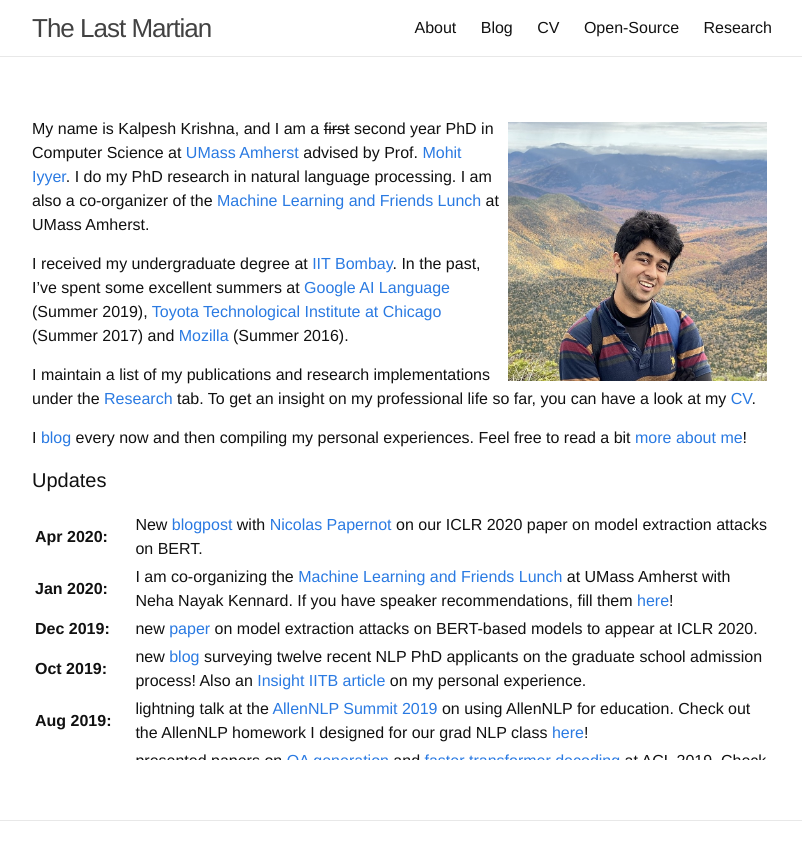
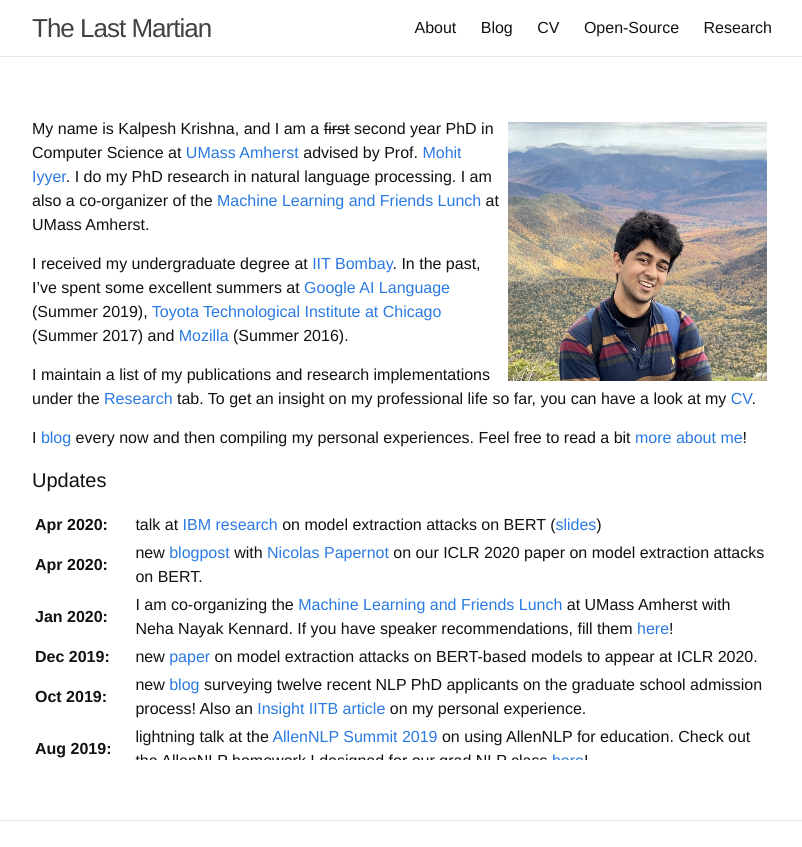
Before and after one commit to martiansideofthemoon/martiansideofthemoon.github.io, a Jekyll site: the page built from index.md, in a window 1280 px wide, cut to the strip 0-847 px from the top of the page. Shown: the whole strip, without its empty margins (238-1040 px from the left). Built offline with Jekyll 4.4.1, drawn with Linux system fonts in a browser that asks for light colours; comment, search, counter and statistics services are not loaded.

Commit message:
Adding IBM research talk details and slide deck

```diff
--- a/_posts/2020-04-04-iclr20.markdown
+++ b/_posts/2020-04-04-iclr20.markdown
@@ -16,6 +16,7 @@ This is a project page for our [ICLR 2020](https://iclr.cc/) paper on model extr
 **arXiv**: [https://arxiv.org/abs/1910.12366](https://arxiv.org/abs/1910.12366)
 **blogpost**: [http://www.cleverhans.io/2020/04/06/stealing-bert.html](http://www.cleverhans.io/2020/04/06/stealing-bert.html)
 **Twitter**: [https://twitter.com/kalpeshk2011/status/1247550470454984705](https://twitter.com/kalpeshk2011/status/1247550470454984705)
+**slide deck**: [https://docs.google.com/presentation/d/1emJb07ER8Gje6PGauIU--t0DCgvECJlnjVQfv9rOUkM/edit?usp=sharing](https://docs.google.com/presentation/d/1emJb07ER8Gje6PGauIU--t0DCgvECJlnjVQfv9rOUkM/edit?usp=sharing)
 **codebase**: [https://github.com/google-research/language/tree/master/language/bert_extraction](https://github.com/google-research/language/tree/master/language/bert_extraction)
 **OpenReview**: [https://openreview.net/forum?id=Byl5NREFDr](https://openreview.net/forum?id=Byl5NREFDr)
 **discussion on NLPHighlights podcast**: [https://soundcloud.com/nlp-highlights/104-model-distillation-with-victor-sanh-and-thomas-wolf#t=8:00](https://soundcloud.com/nlp-highlights/104-model-distillation-with-victor-sanh-and-thomas-wolf#t=8:00)
--- a/index.md
+++ b/index.md
@@ -19,7 +19,8 @@ I [blog]({{ site.url }}/archive) every now and then compiling my personal experi
 <table>
 <col width="100px">
 <col width="650px">
-<tr><td><b>Apr 2020:</b></td><td>New <a href="http://www.cleverhans.io/2020/04/06/stealing-bert.html">blogpost</a> with <a href="https://www.papernot.fr">Nicolas Papernot</a> on our ICLR 2020 paper on model extraction attacks on BERT.</td></tr>
+<tr><td><b>Apr 2020:</b></td><td>talk at <a href="https://www.research.ibm.com/">IBM research</a> on model extraction attacks on BERT (<a href="https://docs.google.com/presentation/d/1emJb07ER8Gje6PGauIU--t0DCgvECJlnjVQfv9rOUkM/edit">slides</a>)</td></tr>
+<tr><td><b>Apr 2020:</b></td><td>new <a href="http://www.cleverhans.io/2020/04/06/stealing-bert.html">blogpost</a> with <a href="https://www.papernot.fr">Nicolas Papernot</a> on our ICLR 2020 paper on model extraction attacks on BERT.</td></tr>
 <tr><td><b>Jan 2020:</b></td><td>I am co-organizing the <a href="https://umass-mlfl.github.io/">Machine Learning and Friends Lunch</a> at UMass Amherst with Neha Nayak Kennard. If you have speaker recommendations, fill them <a href="https://docs.google.com/forms/d/e/1FAIpQLSe2gqWTn4UXWqxbuLB1EPcuLBO7hP3aXh-ZluMvJsxL-hHI2Q/viewform">here</a>!</td></tr>
 <tr><td><b>Dec 2019:</b></td><td> new <a href="https://arxiv.org/abs/1910.12366">paper</a> on model extraction attacks on BERT-based models to appear at ICLR 2020.</td></tr>
 <tr><td><b>Oct 2019:</b></td><td> new <a href="https://blog.nelsonliu.me/2019/10/24/student-perspectives-on-applying-to-nlp-phd-programs/">blog</a> surveying twelve recent NLP PhD applicants on the graduate school admission process! Also an <a href="https://www.insightiitb.org/umass-amherst-kalpesh-krishna-univ-series/">Insight IITB article</a> on my personal experience.</td></tr>
```
Also changed, not shown: _pages/research.md (+1 -1 lines), 1 other file.
